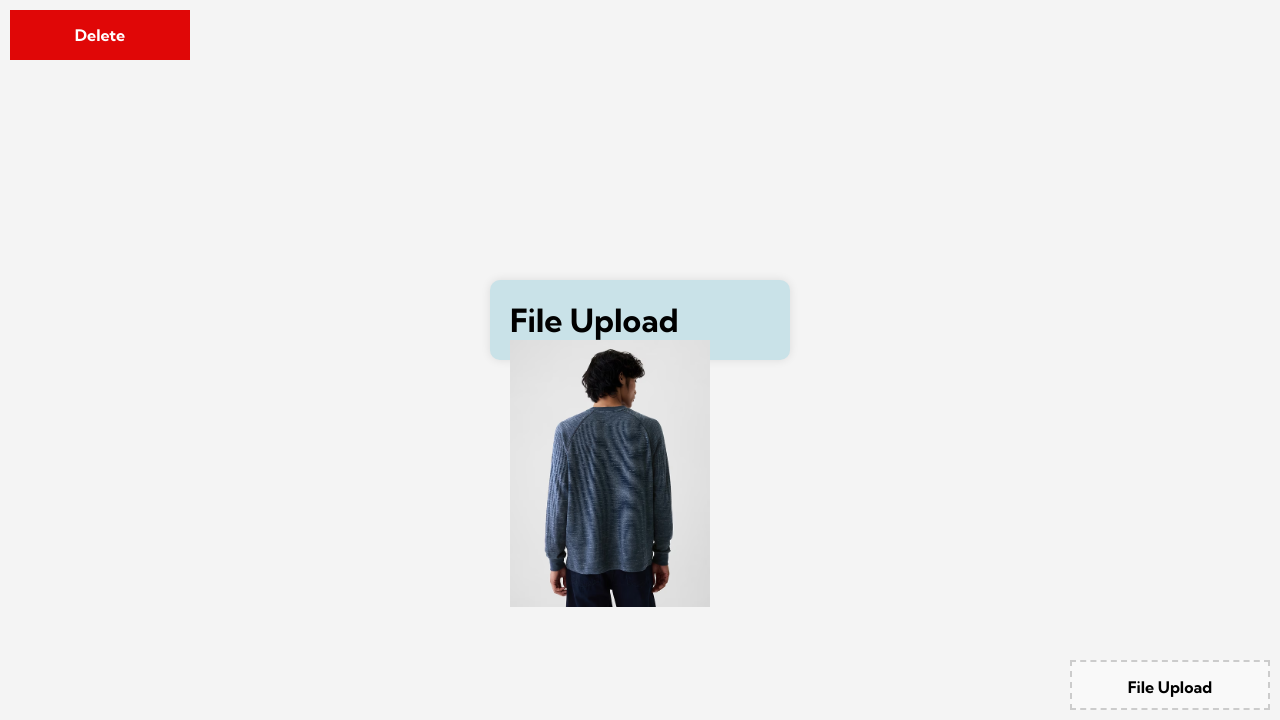
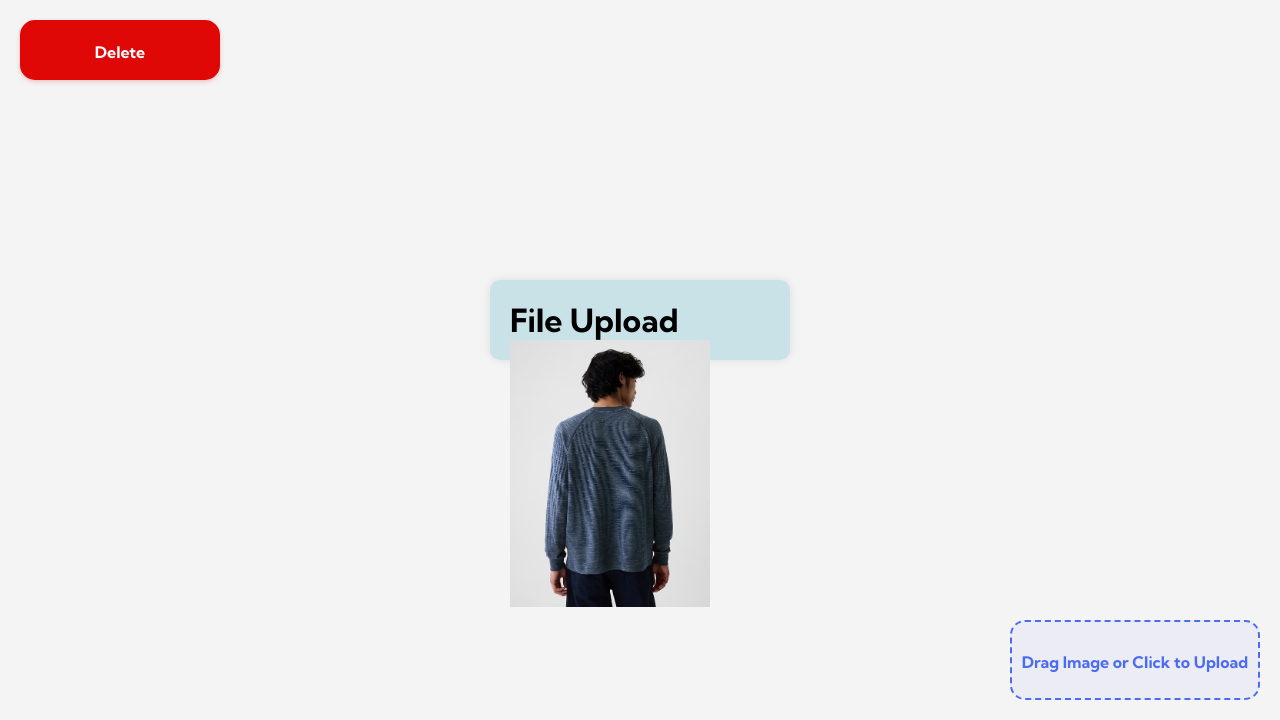
Before and after one commit to mLucas55/SoMi, a Flask app: page / in a window 1280 px wide. Shown: the part 80-800 px from the top of the page. Run offline with Flask 3, Linux system fonts and the light colour scheme.

Commit message:
UI improvements

```diff
--- a/static/style.css
+++ b/static/style.css
@@ -30,7 +30,6 @@ body {
   justify-content: center;
   align-items: center;
 }
-
 
 .submit-btn {
   padding: 10px;
@@ -66,7 +65,6 @@ input::file-selector-button {
   padding: 0 50px;
 }
 
-
 #navbar__logo {
   text-align: center;
   flex: 0 0 auto;
@@ -74,7 +72,7 @@ input::file-selector-button {
   background-image: linear-gradient(to top, #3bf8d2 0%, #4c6bf4 100%);
   background-size: 100%;
   -webkit-background-clip: text;
-          background-clip: text; /* Added for compatibility */
+  background-clip: text; /* Added for compatibility */
   user-select: none;
   -moz-background-clip: text;
   -webkit-text-fill-color: transparent;
@@ -150,32 +148,55 @@ input::file-selector-button {
 
 /* Drop Zone styling */
 #drop-zone {
-  width: 200px;
-  height: 50px;
-  border: 2px dashed #ccc;
+  width: 250px;
+  height: 80px;
+  border: 2px dashed #4c6bf4;
+  border-radius: 15px;
   text-align: center;
-  line-height: 50px;
+  line-height: 80px;
   cursor: pointer;
   position: absolute;
-  bottom: 10px;
-  right: 10px;
-  background-color: #f9f9f9;
-  user-select: none;
+  bottom: 20px;
+  right: 20px;
+  background-color: rgba(76, 107, 244, 0.05);
+  transition: all 0.3s ease;
+  color: #4c6bf4;
+  font-weight: bold;
 }
 
+#drop-zone:hover {
+  background-color: rgba(76, 107, 244, 0.1);
+  border-color: #3a4fc2;
+}
+
+#drop-zone.dragover {
+  background-color: rgba(76, 107, 244, 0.2);
+  transform: scale(1.05);
+}
+
+/* Delete-bar styling */
 #delete-box {
-  width: 180px;
-  height: 50px;
-  border: 2px #ccc;
+  width: 200px;
+  height: 60px;
+  border: 2px solid #e00707;
+  border-radius: 15px;
   text-align: center;
-  line-height: 50px;
+  line-height: 60px;
   cursor: pointer;
   position: absolute;
-  top: 90px;
-  left: 10px;
+  top: 100px;
+  left: 20px;
   color: #fff;
   background-color: #e00707;
-  user-select: none;
+  transition: all 0.3s ease;
+  font-weight: bold;
+  box-shadow: 0 2px 5px rgba(224, 7, 7, 0.2);
+}
+
+#delete-box:hover {
+  background-color: #c00606;
+  transform: translateY(-2px);
+  box-shadow: 0 4px 8px rgba(224, 7, 7, 0.3);
 }
 
 /* Tag Menu UI */
--- a/templates/index.html
+++ b/templates/index.html
@@ -37,7 +37,7 @@
     <div class="form-container">
       <h1>File Upload</h1>
       <div id="drop-zone">
-        File Upload
+        Drag Image or Click to Upload
         <span id="file-upload-btn"></span>
         <input type="file" id="file-input" accept="image/*" multiple hidden />
       </div>
```
